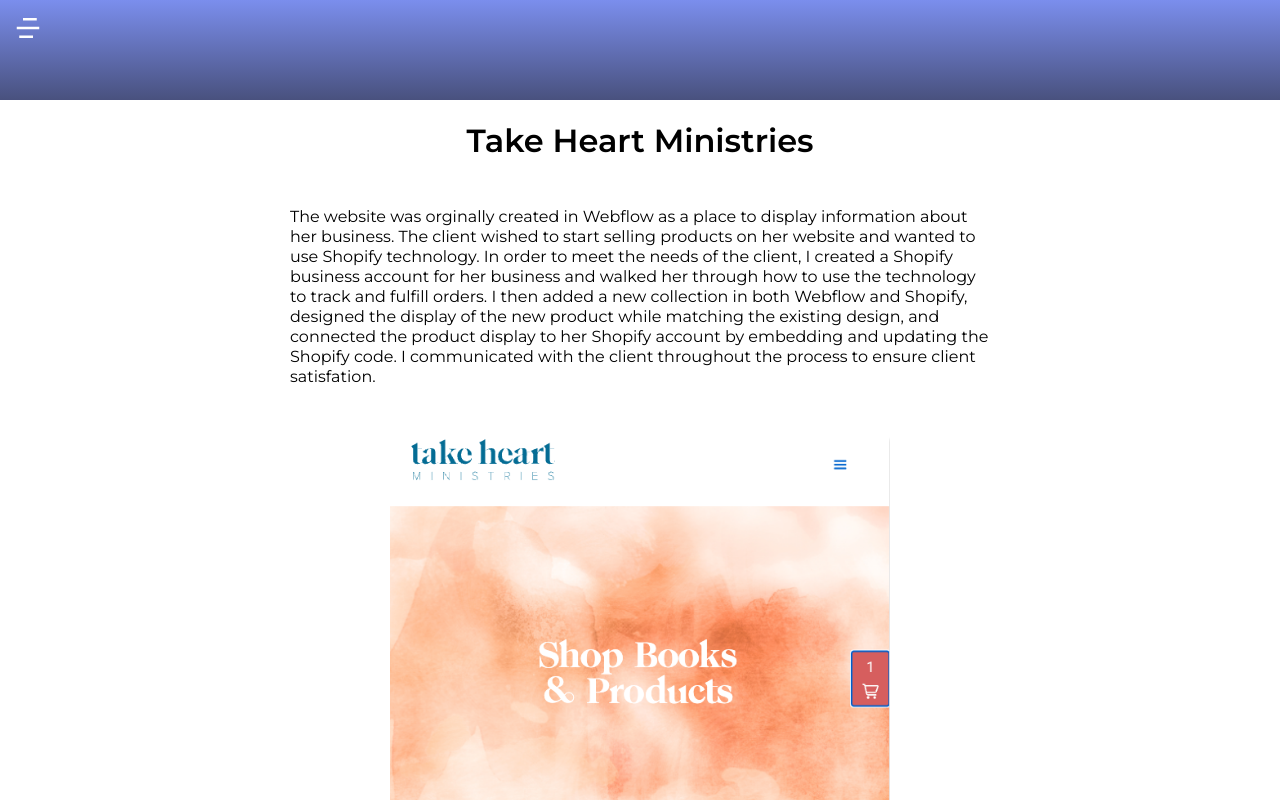
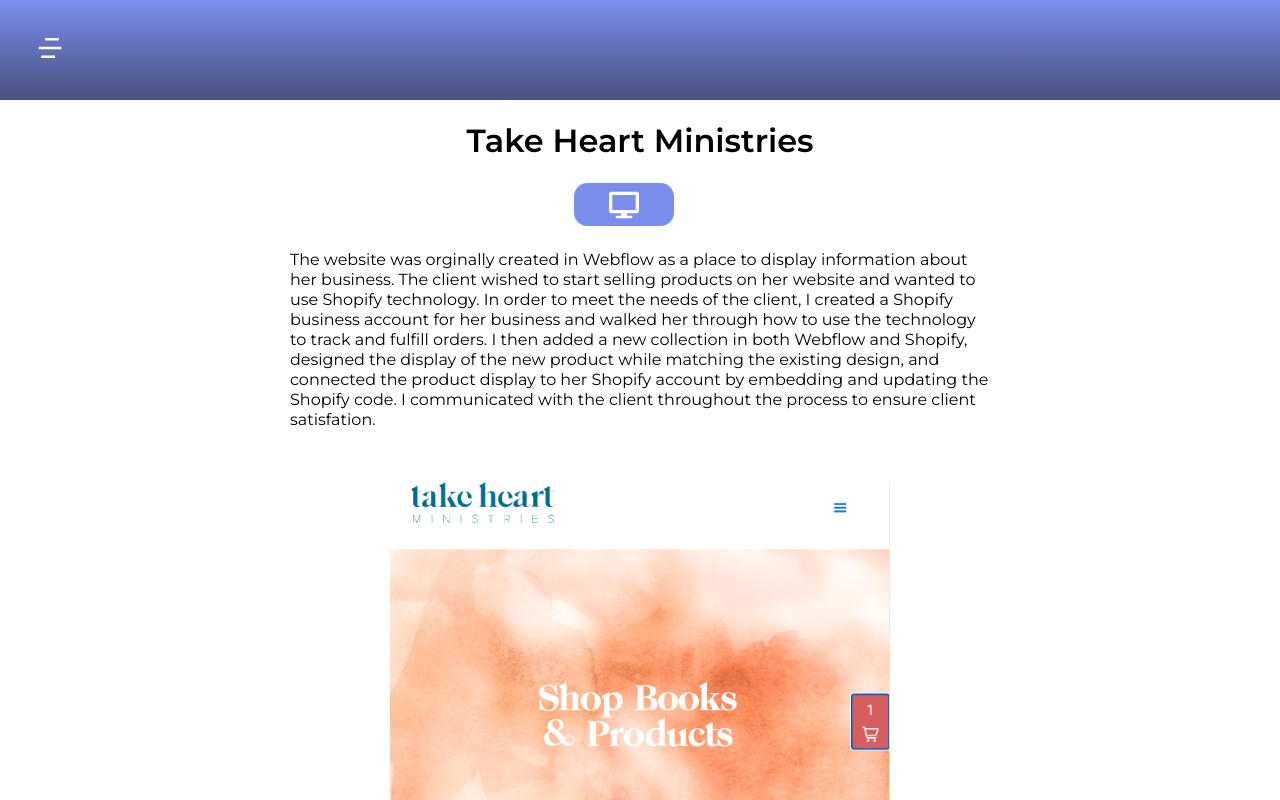
Before and after one commit to traceannwhite/software-engineering-portfolio, a Next.js app: page /projects/thm in a window 1280 px wide. Shown: the top 800 px of the page. Built offline with nearby package versions, Linux system fonts and the light colour scheme.

Commit message:
links added to project pages

```diff
--- /dev/null
+++ b/components/GithubLink.js
@@ -0,0 +1,22 @@
+import styles from "../styles/Links.module.sass";
+import { BsGithub } from "react-icons/bs";
+
+const GithubLink = ({ project, index }) => {
+  return (
+    <div key={index} className={styles.container}>
+      {/* show link to github if url exisits, don't display if url="" */}
+      <a
+        href={project.githubUrl}
+        target="_blank"
+        rel="noreferrer"
+        className={styles.link}
+      >
+        <button className={styles.links}>
+          <BsGithub className={styles.link} />
+        </button>
+      </a>
+    </div>
+  );
+};
+
+export default GithubLink;
--- /dev/null
+++ b/components/LiveLink.js
@@ -0,0 +1,16 @@
+import styles from "../styles/Links.module.sass";
+import { FaDesktop } from "react-icons/fa";
+
+const LiveLink = ({ project, index }) => {
+  return (
+    <div key={index} className={styles.container}>
+      <a href={project.liveUrl} target="_blank" rel="noreferrer">
+        <button className={styles.links}>
+          <FaDesktop className={styles.link} />
+        </button>
+      </a>
+    </div>
+  );
+};
+
+export default LiveLink;
--- a/data/projects.json
+++ b/data/projects.json
@@ -7,7 +7,8 @@
     "description": "The website was orginally created in Webflow as a place to display information about her business. The client wished to start selling products on her website and wanted to use Shopify technology. In order to meet the needs of the client, I created a Shopify business account for her business and walked her through how to use the technology to track and fulfill orders. I then added a new collection in both Webflow and Shopify, designed the display of the new product while matching the existing design, and connected the product display to her Shopify account by embedding and updating the Shopify code. I communicated with the client throughout the process to ensure client satisfation.",
     "tech": ["Webflow", "Shopify", "CSS"],
     "code_snippet": "",
-    "live": "https://takeheartministries.faith/"
+    "liveUrl": "https://takeheartministries.faith/",
+    "githubUrl": ""
   },
   {
     "name": "Resonance and Wonder",
@@ -17,8 +18,8 @@
     "description": "This is the first iteration of Resonance and Wonder; an ecommerce marketplace for businesses to sign up and sell their products and for consumers buy them. The difference between this marketplace and any other is that only b-corporation and/or businesses that promote sustainable practices can sell on this marketplace. I created this as a solo project using Next.js, Redux, MongoDB, MongoDB Realm, and CSS. This was my first project using Next.js, MongoDB Realm, and Redux, so there was definitely a learning curve with using so many new technologies at once. However, I was pleased with being able to quickly implement Redux and MongoDB Realm as both technologies have so much to offer for future projects. With only a week, give or take, to complete this project, there are still many features I'd like to add in the 2nd iteration to make it fully functional for businesses and consumers. ",
     "tech": ["Next.js", "CSS", "Redux", "MongoDB", "MongoDB Realm"],
     "code_snippet": "",
-    "live": "https://resonanceandwonder-project.vercel.app/",
-    "github": "https://github.com/traceannwhite/resonanceandwonder-project"
+    "liveUrl": "https://resonanceandwonder-project.vercel.app/",
+    "githubUrl": "https://github.com/traceannwhite/resonanceandwonder-project"
   },
   {
     "name": "Travel Agency",
@@ -28,8 +29,8 @@
     "description": "Full-stack application built for mobile with a group of developers using React.js, Sass, Express, Node, and MongoDB.",
     "tech": ["React.js", "Sass CSS", "Express", "Node", "MongoDB"],
     "code_snippet": "",
-    "live": "https://travel-project-roan.vercel.app/",
-    "github": "https://github.com/cjmccaskill/travel-project"
+    "liveUrl": "https://travel-project-roan.vercel.app/",
+    "githubUrl": "https://github.com/cjmccaskill/travel-project"
   },
   {
     "name": "Mint and Magic Shoppe",
@@ -39,8 +40,8 @@
     "slug": "mint_and_magic_ecommerce",
     "tech": ["HTML", "CSS", "JavaScript", "Contentful CMS"],
     "code_snippet": "",
-    "live": "https://mintandmagicshoppe.vercel.app/",
-    "github": "https://github.com/traceannwhite/mintandmagicshoppe-project"
+    "liveUrl": "https://mintandmagicshoppe.vercel.app/",
+    "githubUrl": "https://github.com/traceannwhite/mintandmagicshoppe-project"
   },
   {
     "name": "One Day Book Tracker",
@@ -50,7 +51,7 @@
     "slug": "book_tracker",
     "tech": ["React.js", "CSS", "Python", "Django", "Material UI"],
     "code_snippet": "",
-    "live": "https://oneday-frontend.vercel.app/",
-    "github": "https://github.com/traceannwhite/oneday-app_backend"
+    "liveUrl": "https://oneday-frontend.vercel.app/",
+    "githubUrl": "https://github.com/traceannwhite/oneday-app_backend"
   }
 ]
--- a/pages/projects/[slug].js
+++ b/pages/projects/[slug].js
@@ -1,25 +1,21 @@
 import projects from "../../data/projects.json";
 import styles from "../../styles/ProjectPage.module.sass";
 import Link from "next/link";
+import LiveLink from "../../components/LiveLink";
+import GithubLink from "../../components/GithubLink";
 
 // project prop
 export default function Project({ project }) {
   return (
     <main className={styles.productpage}>
       <h1>{project.name}</h1>
+      <div className={styles.links}>
+        <LiveLink project={project} />
+        <GithubLink project={project} />
+      </div>
       <div className={styles.card}>
         <div className={styles.details}>
           <p className={styles.description}>{project.description}</p>
-          {/* <div className={styles.buttons}>
-            <a href={project.live} target="_blank" rel="noreferrer">
-              <button className={styles.button}>Live Project</button>
-            </a>
-            <a href={project.github} target="_blank" rel="noreferrer">
-              <button className={styles.button}>
-                Github Repo (If Applicable)
-              </button>
-            </a>
-          </div> */}
         </div>
         <img src={project.image} alt={project.name} className={styles.img} />
       </div>
--- /dev/null
+++ b/styles/Links.module.sass
@@ -0,0 +1,10 @@
+.container
+    margin: 0 1em
+
+    .links
+        margin: 0
+
+        .link
+            color: white
+            width: 30px
+            height: 30px
--- a/styles/ProjectPage.module.sass
+++ b/styles/ProjectPage.module.sass
@@ -7,6 +7,11 @@
     text-align: center
     overflow: hidden
     height: 100vh
+
+    .links
+        display: flex
+        justify-content: center
+
 
     .details
         display: flex
@@ -22,15 +27,6 @@
         width: 100%
         border-radius: 1em
         // line-height: 1.5
-
-
-
-    // .buttons
-    //     margin: 0 0 1em
-
-    // .button
-    //     border-radius: 1em
-    //     margin: 1em
 
     .img
         width: 85%
@@ -49,10 +45,6 @@
     color: black
     cursor: pointer
 
-    .a
-        color: black
-
-
 @media (max-width: 500px)
     .card
         display: flex
--- a/styles/globals.sass
+++ b/styles/globals.sass
@@ -18,14 +18,23 @@
   text-decoration: none
   color: white
 
+a[href=""]
+  display: none
+
 li:hover
   color: #a2c4dc
 
 button
+  width: 100px
+  background-color: #7b8eed
+  color: white
+  margin: 2em auto
+  padding: .5em 1em
+  border-radius: 1em
   border: none
-  background-color: black
-  border-radius: 5px
-  padding: 1em
+  display: flex
+  justify-content: center
+  color: black
   cursor: pointer
 
 
```
